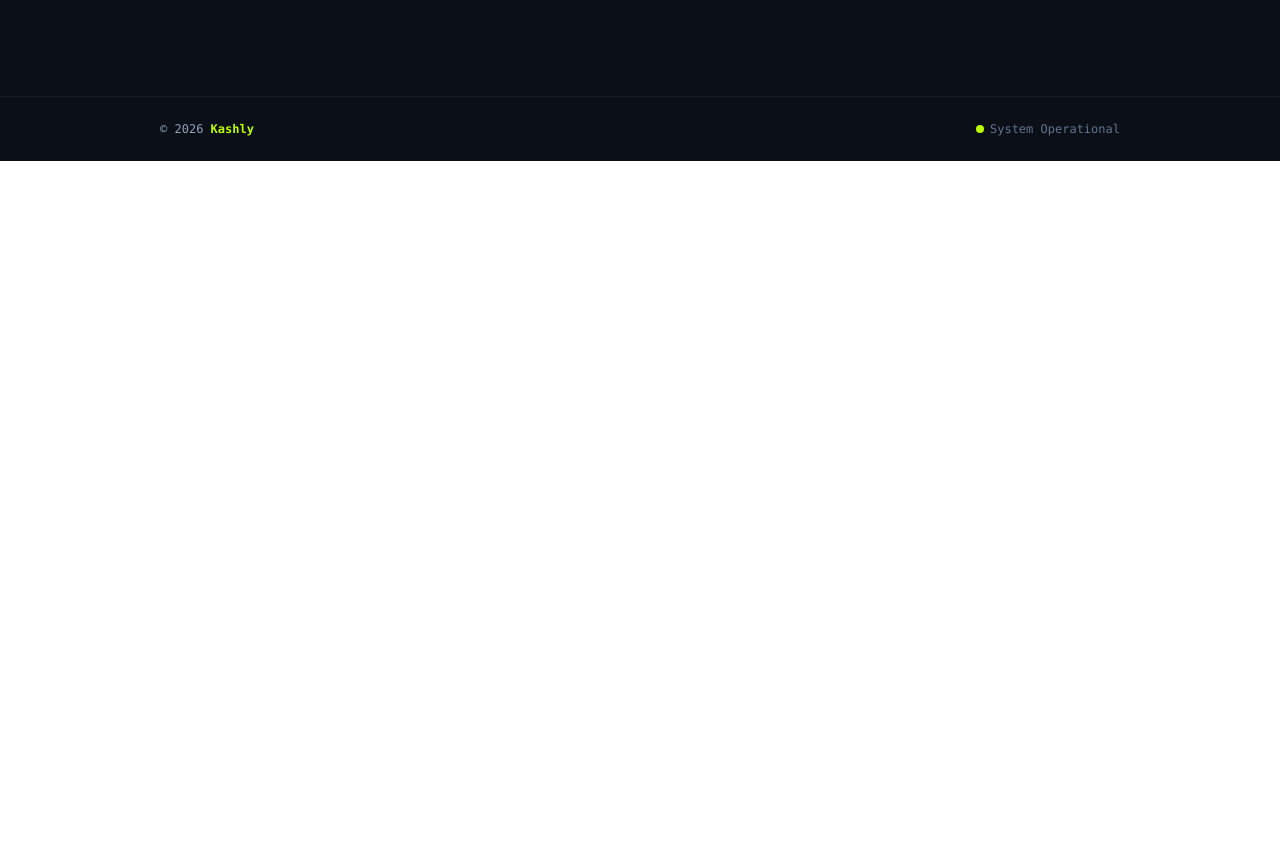
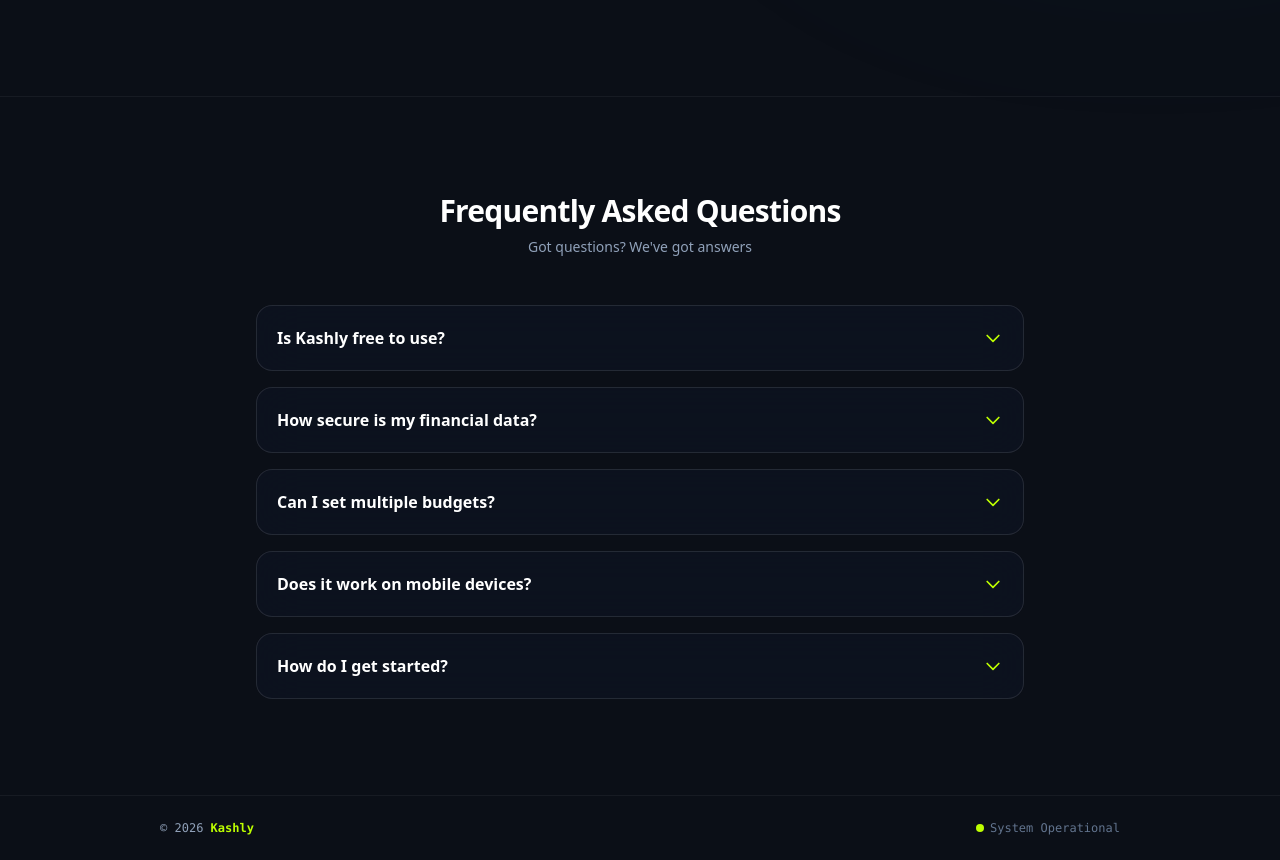
Before and after one commit to TheMehediHQ/Kashly, a Next.js app in the folder apps/web/: page / in a window 1280 px wide. Shown: the part 1628-2488 px from the top of the page. Before the commit the page ends 1789 px from the top, so only its background shows below. Built offline with nearby package versions, Linux system fonts and the light colour scheme; no server answers.

Commit message:
feat: add FAQ section to home page

```diff
--- a/apps/web/app/home-client.tsx
+++ b/apps/web/app/home-client.tsx
@@ -167,6 +167,105 @@ export function HomePageClient() {
           </div>
         </div>
       </section>
+
+      {/* FAQ Section */}
+      <section className="w-full py-16 md:py-24 px-4 border-t border-white/5 relative z-10">
+        <div className="max-w-3xl mx-auto">
+          <div className="text-center mb-12">
+            <h2 className="text-2xl md:text-3xl font-bold tracking-tight text-white">
+              Frequently Asked Questions
+            </h2>
+            <p className="text-slate-400 text-sm mt-2">Got questions? We've got answers</p>
+          </div>
+
+          <div className="space-y-4">
+            {/* FAQ Item 1 */}
+            <details className="group rounded-2xl bg-slate-900/40 border border-white/10 backdrop-blur-xl overflow-hidden">
+              <summary className="flex items-center justify-between p-5 cursor-pointer list-none hover:bg-white/[0.02] transition-colors">
+                <h3 className="text-base font-semibold text-white pr-4">
+                  Is Kashly free to use?
+                </h3>
+                <span className="text-[#BDFE00] group-open:rotate-180 transition-transform duration-300">
+                  <svg className="w-5 h-5" fill="none" stroke="currentColor" viewBox="0 0 24 24">
+                    <path strokeLinecap="round" strokeLinejoin="round" strokeWidth="2" d="M19 9l-7 7-7-7" />
+                  </svg>
+                </span>
+              </summary>
+              <div className="px-5 pb-5 text-sm text-slate-400 leading-relaxed">
+                Yes! Kashly offers a free tier with core features including transaction tracking, basic budgeting, and financial overview. Premium features are available for power users who need advanced analytics and unlimited budgets.
+              </div>
+            </details>
+
+            {/* FAQ Item 2 */}
+            <details className="group rounded-2xl bg-slate-900/40 border border-white/10 backdrop-blur-xl overflow-hidden">
+              <summary className="flex items-center justify-between p-5 cursor-pointer list-none hover:bg-white/[0.02] transition-colors">
+                <h3 className="text-base font-semibold text-white pr-4">
+                  How secure is my financial data?
+                </h3>
+                <span className="text-[#BDFE00] group-open:rotate-180 transition-transform duration-300">
+                  <svg className="w-5 h-5" fill="none" stroke="currentColor" viewBox="0 0 24 24">
+                    <path strokeLinecap="round" strokeLinejoin="round" strokeWidth="2" d="M19 9l-7 7-7-7" />
+                  </svg>
+                </span>
+              </summary>
+              <div className="px-5 pb-5 text-sm text-slate-400 leading-relaxed">
+                We take security seriously. All data is encrypted in transit and at rest. We use industry-standard authentication, secure session handling, and never share your financial information with third parties.
+              </div>
+            </details>
+
+            {/* FAQ Item 3 */}
+            <details className="group rounded-2xl bg-slate-900/40 border border-white/10 backdrop-blur-xl overflow-hidden">
+              <summary className="flex items-center justify-between p-5 cursor-pointer list-none hover:bg-white/[0.02] transition-colors">
+                <h3 className="text-base font-semibold text-white pr-4">
+                  Can I set multiple budgets?
+                </h3>
+                <span className="text-[#BDFE00] group-open:rotate-180 transition-transform duration-300">
+                  <svg className="w-5 h-5" fill="none" stroke="currentColor" viewBox="0 0 24 24">
+                    <path strokeLinecap="round" strokeLinejoin="round" strokeWidth="2" d="M19 9l-7 7-7-7" />
+                  </svg>
+                </span>
+              </summary>
+              <div className="px-5 pb-5 text-sm text-slate-400 leading-relaxed">
+                Absolutely! You can create multiple budgets for different categories like groceries, entertainment, utilities, and more. Track spending against each budget separately to maintain better financial control.
+              </div>
+            </details>
+
+            {/* FAQ Item 4 */}
+            <details className="group rounded-2xl bg-slate-900/40 border border-white/10 backdrop-blur-xl overflow-hidden">
+              <summary className="flex items-center justify-between p-5 cursor-pointer list-none hover:bg-white/[0.02] transition-colors">
+                <h3 className="text-base font-semibold text-white pr-4">
+                  Does it work on mobile devices?
+                </h3>
+                <span className="text-[#BDFE00] group-open:rotate-180 transition-transform duration-300">
+                  <svg className="w-5 h-5" fill="none" stroke="currentColor" viewBox="0 0 24 24">
+                    <path strokeLinecap="round" strokeLinejoin="round" strokeWidth="2" d="M19 9l-7 7-7-7" />
+                  </svg>
+                </span>
+              </summary>
+              <div className="px-5 pb-5 text-sm text-slate-400 leading-relaxed">
+                Yes! Kashly is fully responsive and works seamlessly on smartphones, tablets, and desktops. Track your expenses on the go and access your financial data from any device.
+              </div>
+            </details>
+
+            {/* FAQ Item 5 */}
+            <details className="group rounded-2xl bg-slate-900/40 border border-white/10 backdrop-blur-xl overflow-hidden">
+              <summary className="flex items-center justify-between p-5 cursor-pointer list-none hover:bg-white/[0.02] transition-colors">
+                <h3 className="text-base font-semibold text-white pr-4">
+                  How do I get started?
+                </h3>
+                <span className="text-[#BDFE00] group-open:rotate-180 transition-transform duration-300">
+                  <svg className="w-5 h-5" fill="none" stroke="currentColor" viewBox="0 0 24 24">
+                    <path strokeLinecap="round" strokeLinejoin="round" strokeWidth="2" d="M19 9l-7 7-7-7" />
+                  </svg>
+                </span>
+              </summary>
+              <div className="px-5 pb-5 text-sm text-slate-400 leading-relaxed">
+                Getting started is easy! Click "Get Started For Free", create your account in seconds, and start tracking your first transaction. No credit card required for the free tier.
+              </div>
+            </details>
+          </div>
+        </div>
+      </section>
     </main>
   );
 }
```
